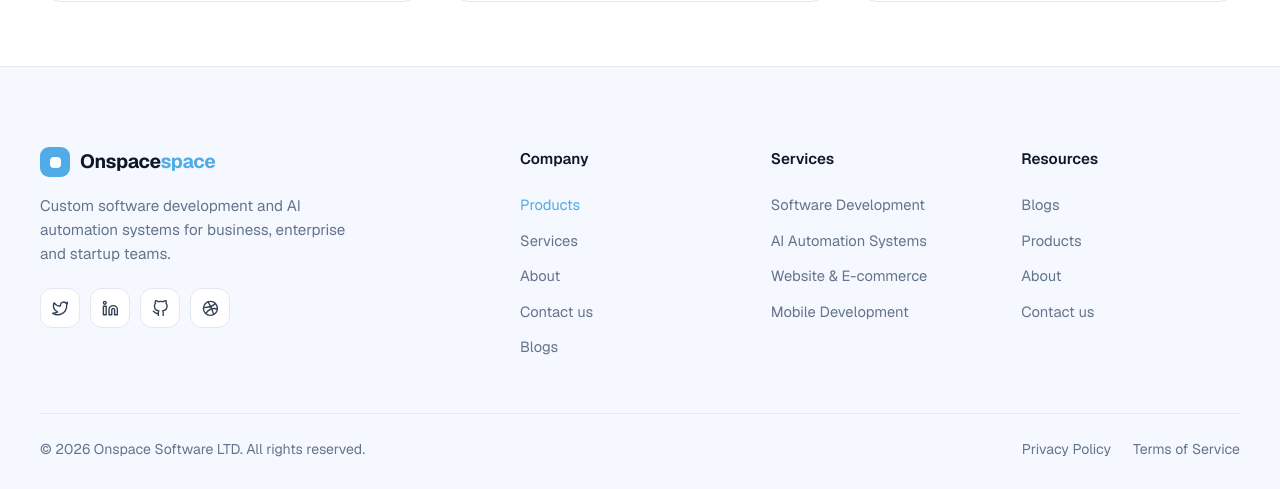
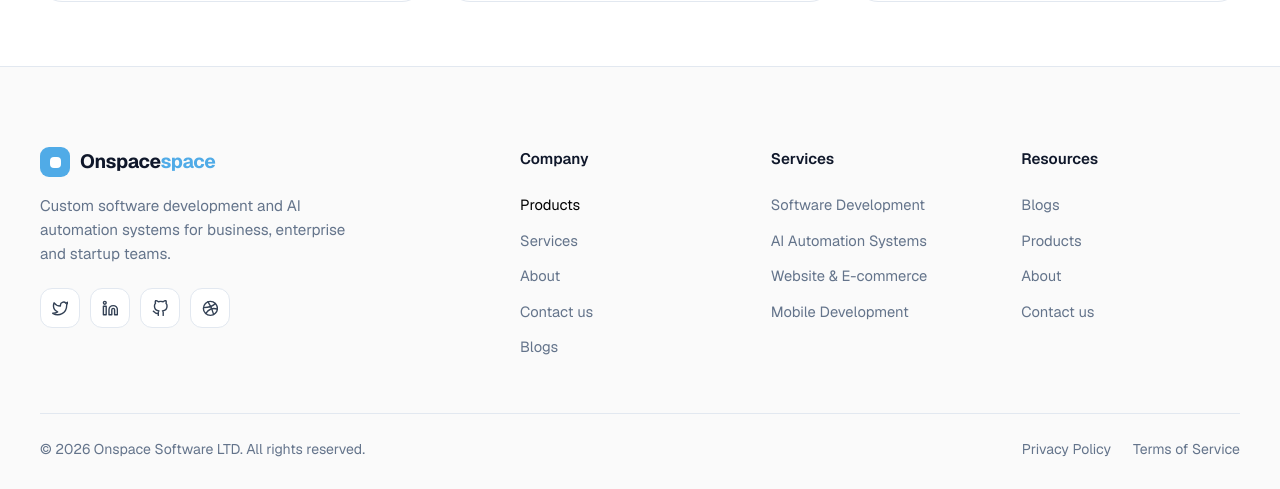
Before and after one commit to soohanur/Onspace-Software-LTD, a Next.js app: page /blogs in a window 1280 px wide. In both pictures the pointer is over the link 550 px from the left and 1076 px from the top of the page. Shown: the part 872-1361 px from the top of the page. Built offline with nearby package versions, Linux system fonts and the light colour scheme.

Commit message:
Reviews eyebrow 'Client'; tinted sections + footer use #fafafa; footer link hover black

```diff
--- a/src/app/globals.css
+++ b/src/app/globals.css
@@ -6,7 +6,7 @@
 :root {
   /* Surfaces */
   --bg: #ffffff;
-  --bg-subtle: #f5f9ff;
+  --bg-subtle: #fafafa;
   --bg-muted: #eef4fc;
   --surface: #ffffff;
 
--- a/src/components/layout/Footer/Footer.module.css
+++ b/src/components/layout/Footer/Footer.module.css
@@ -94,7 +94,7 @@
 }
 
 .colLink:hover {
-  color: var(--blue-600);
+  color: #000;
 }
 
 .bottom {
@@ -116,7 +116,7 @@
 }
 
 .legal a:hover {
-  color: var(--blue-600);
+  color: #000;
 }
 
 @media (max-width: 860px) {
--- a/src/components/shared/Reviews/Reviews.tsx
+++ b/src/components/shared/Reviews/Reviews.tsx
@@ -72,7 +72,7 @@ const Reviews = () => {
     <section className="section" id="reviews">
       <div className="container">
         <SectionHeader
-          eyebrow="Loved by developers & founders"
+          eyebrow="Client"
           title={
             <>
               Teams ship faster with{" "}
```
